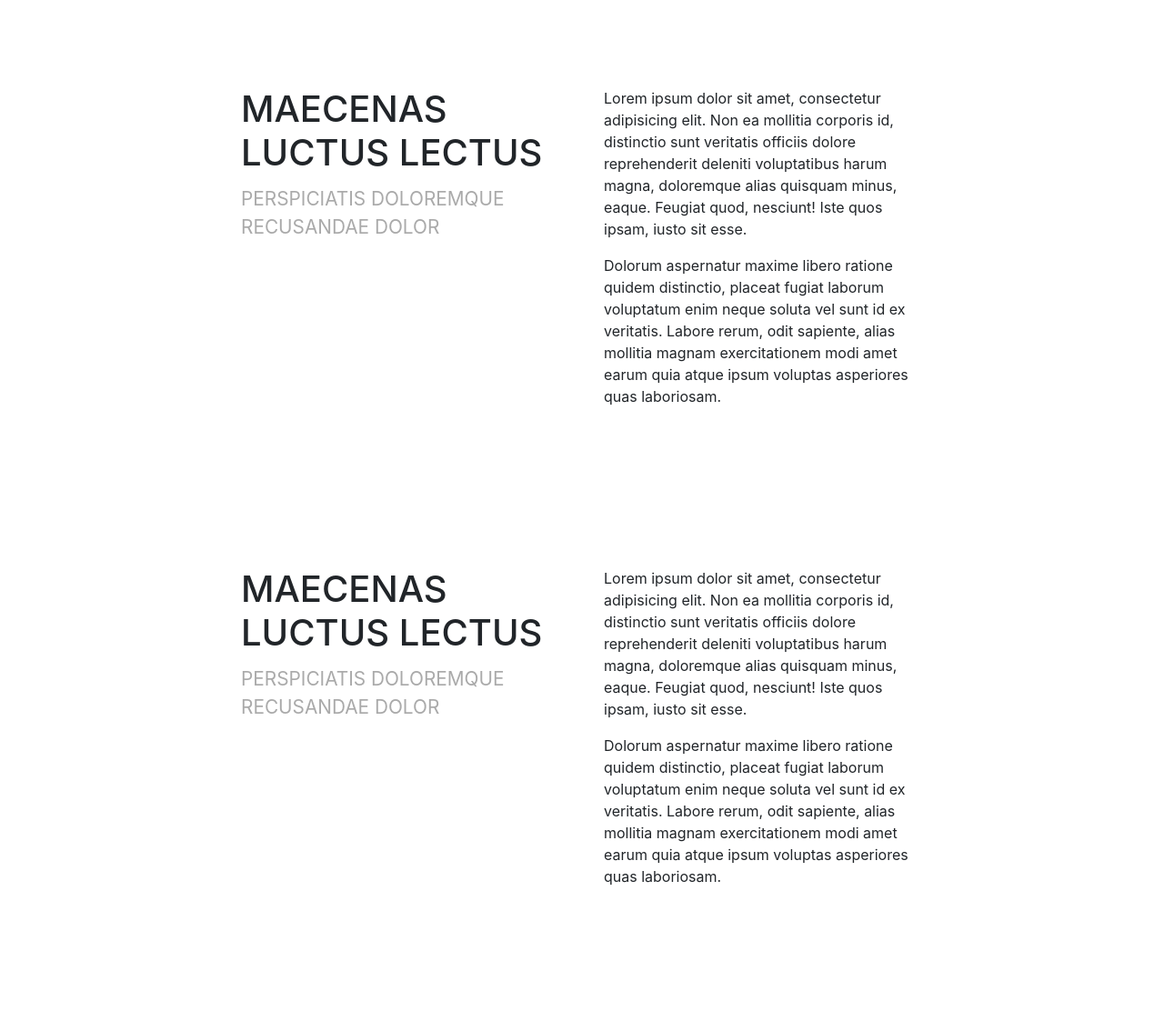
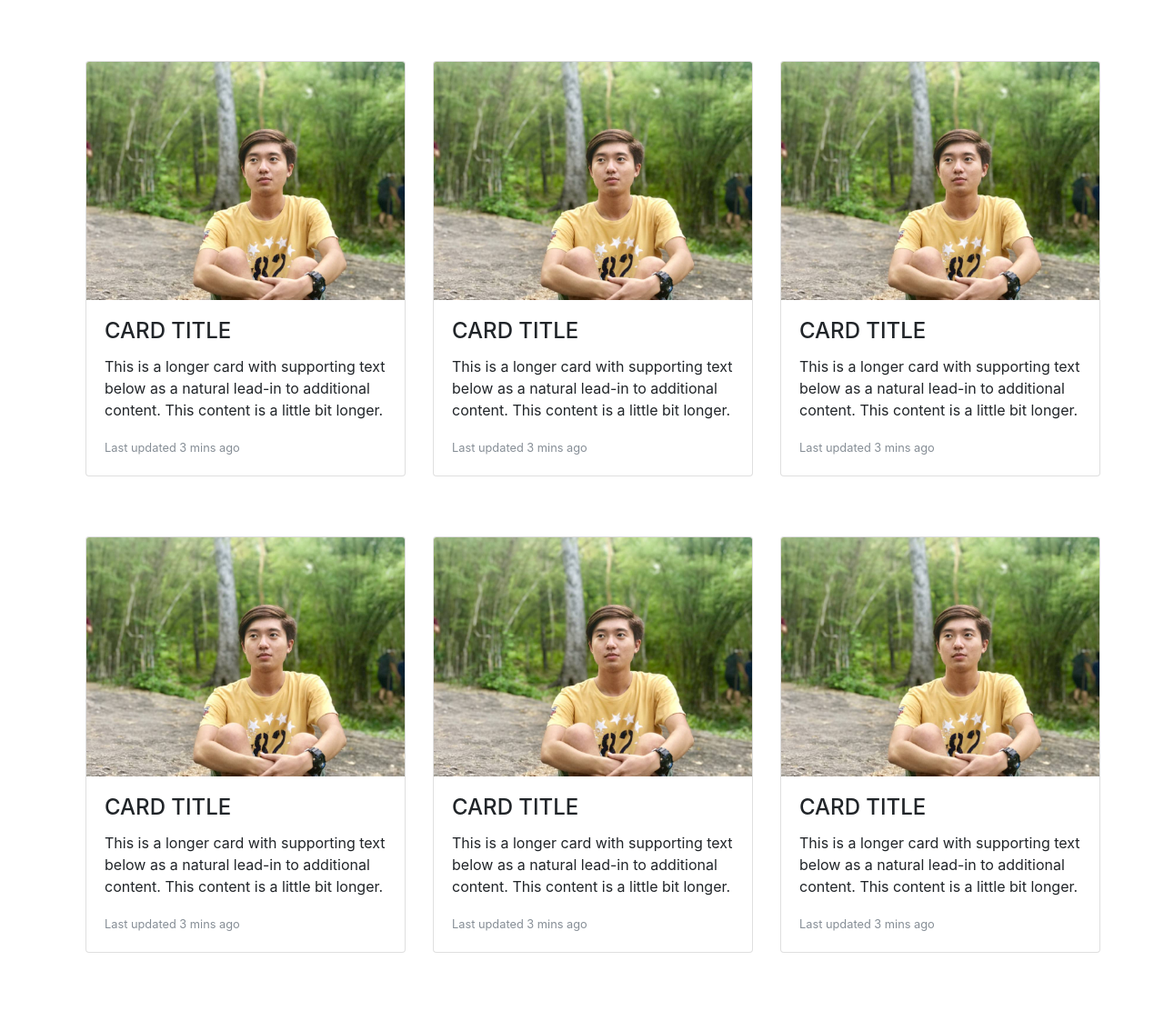
Before and after one commit to Junior-Jr/ITF-Project, a PHP site: page /v-condo.html in a window 1280 px wide. Shown: the part 558-1670 px from the top of the page at 91% size. Before the commit the page ends 1532 px from the top, so only its background shows below. Run offline with PHP 8.4, Linux system fonts and the light colour scheme; some libraries are stand-ins or nearby versions.

Commit message:
Add card to content page

```diff
--- a/css/list.css
+++ b/css/list.css
@@ -2722,7 +2722,7 @@
     }
 
     .wrapper {
-        padding: 6em 0 4em 0;
+        padding: 0em 0 4em 0;
     }
 
         .wrapper > .inner {
@@ -3267,3 +3267,7 @@
                 }
 
         }
+
+        .row{
+            padding-top: 6%;
+        }
--- a/v-condo.html
+++ b/v-condo.html
@@ -3,17 +3,10 @@
 <head>
     <meta charset="UTF-8">
     <meta name="viewport" content="width=device-width, initial-scale=1" />
-    <title>Jinda</title>
+    <title>V-Condo</title>
     <link rel="icon" type="image/x-icon" href="images/logo-title.ico">
     <link rel="stylesheet" href="css/list.css" />
     <link rel="stylesheet" href="css/bootstrap.min.css">
-    <script src="js/jquery-3.2.1.min.js"></script>
-    <script src="https://cdnjs.cloudflare.com/ajax/libs/popper.js/1.12.3/umd/popper.min.js" integrity="sha384-vFJXuSJphROIrBnz7yo7oB41mKfc8JzQZiCq4NCceLEaO4IHwicKwpJf9c9IpFgh" crossorigin="anonymous"></script>
-    <script src="js/bootstrap.min.js"></script>
-    <script src="js/skel.min.js"></script>
-    <script src="js/util.js"></script>
-    <script src="js/main.js"></script>
-    </head>
 </head>
     <body class="landing">
 
@@ -38,46 +31,75 @@
                 <p>Choose • Share • Eat </p>
             </section>
 
-        <!-- One -->
-                <section id="one" class="wrapper style1">
-                    <div class="container 75%">
-                        <div class="row 200%">
-                            <div class="6u 12u$(medium)">
-                                <header class="major">
-                                    <h2>Maecenas luctus lectus</h2>
-                                    <p>Perspiciatis doloremque recusandae dolor</p>
-                                </header>
+        <!-- Card -->
+<section class="wrapper style1">
+    <div class="container">
+        <div class="row">
+            <div class="card-deck">
+                <div class="card">
+                    <img class="card-img-top" src="images/test.jpg" alt="Card image cap">
+                    <div class="card-body">
+                        <h4 class="card-title">Card title</h4>
+                        <p class="card-text">This is a longer card with supporting text below as a natural lead-in to additional content. This content is a little bit longer.</p>
+                        <p class="card-text"><small class="text-muted">Last updated 3 mins ago</small></p>
                     </div>
-                            <div class="6u$ 12u$(medium)">
-                                <p>Lorem ipsum dolor sit amet, consectetur adipisicing elit. Non ea mollitia corporis id, distinctio sunt veritatis officiis dolore reprehenderit deleniti voluptatibus harum magna, doloremque alias quisquam minus, eaque. Feugiat quod, nesciunt! Iste quos ipsam, iusto sit esse.</p>
-                                <p>Dolorum aspernatur maxime libero ratione quidem distinctio, placeat fugiat laborum voluptatum enim neque soluta vel sunt id ex veritatis. Labore rerum, odit sapiente, alias mollitia magnam exercitationem modi amet earum quia atque ipsum voluptas asperiores quas laboriosam.</p>
+                </div>
+                <div class="card">
+                    <img class="card-img-top" src="images/test.jpg" alt="Card image cap">
+                    <div class="card-body">
+                        <h4 class="card-title">Card title</h4>
+                        <p class="card-text">This is a longer card with supporting text below as a natural lead-in to additional content. This content is a little bit longer.</p>
+                        <p class="card-text"><small class="text-muted">Last updated 3 mins ago</small></p>
+                    </div>
+                </div>
+                <div class="card">
+                    <img class="card-img-top" src="images/test.jpg" alt="Card image cap">
+                    <div class="card-body">
+                        <h4 class="card-title">Card title</h4>
+                        <p class="card-text">This is a longer card with supporting text below as a natural lead-in to additional content. This content is a little bit longer.</p>
+                        <p class="card-text"><small class="text-muted">Last updated 3 mins ago</small></p>
                     </div>
                 </div>
             </div>
-                </section>
-        <!-- One -->
-                <section id="one" class="wrapper style1">
-                    <div class="container 75%">
-                        <div class="row 200%">
-                            <div class="6u 12u$(medium)">
-                                <header class="major">
-                                    <h2>Maecenas luctus lectus</h2>
-                                    <p>Perspiciatis doloremque recusandae dolor</p>
-                                </header>
         </div>
-                            <div class="6u$ 12u$(medium)">
-                                <p>Lorem ipsum dolor sit amet, consectetur adipisicing elit. Non ea mollitia corporis id, distinctio sunt veritatis officiis dolore reprehenderit deleniti voluptatibus harum magna, doloremque alias quisquam minus, eaque. Feugiat quod, nesciunt! Iste quos ipsam, iusto sit esse.</p>
-                                <p>Dolorum aspernatur maxime libero ratione quidem distinctio, placeat fugiat laborum voluptatum enim neque soluta vel sunt id ex veritatis. Labore rerum, odit sapiente, alias mollitia magnam exercitationem modi amet earum quia atque ipsum voluptas asperiores quas laboriosam.</p>
+        <div class="row">
+            <div class="card-deck">
+                <div class="card">
+                    <img class="card-img-top" src="images/test.jpg" alt="Card image cap">
+                    <div class="card-body">
+                        <h4 class="card-title">Card title</h4>
+                        <p class="card-text">This is a longer card with supporting text below as a natural lead-in to additional content. This content is a little bit longer.</p>
+                        <p class="card-text"><small class="text-muted">Last updated 3 mins ago</small></p>
+                    </div>
+                </div>
+                <div class="card">
+                    <img class="card-img-top" src="images/test.jpg" alt="Card image cap">
+                    <div class="card-body">
+                        <h4 class="card-title">Card title</h4>
+                        <p class="card-text">This is a longer card with supporting text below as a natural lead-in to additional content. This content is a little bit longer.</p>
+                        <p class="card-text"><small class="text-muted">Last updated 3 mins ago</small></p>
+                    </div>
+                </div>
+                <div class="card">
+                    <img class="card-img-top" src="images/test.jpg" alt="Card image cap">
+                    <div class="card-body">
+                        <h4 class="card-title">Card title</h4>
+                        <p class="card-text">This is a longer card with supporting text below as a natural lead-in to additional content. This content is a little bit longer.</p>
+                        <p class="card-text"><small class="text-muted">Last updated 3 mins ago</small></p>
+                    </div>
+                </div>
             </div>
         </div>
     </div>
 </section>
 
         <!-- Scripts -->
-            <script src="assets/js/jquery.min.js"></script>
-            <script src="assets/js/skel.min.js"></script>
-            <script src="assets/js/util.js"></script>
-            <script src="assets/js/main.js"></script>
+            <script src="js/jquery-3.2.1.min.js"></script>
+            <script src="https://cdnjs.cloudflare.com/ajax/libs/popper.js/1.12.3/umd/popper.min.js" integrity="sha384-vFJXuSJphROIrBnz7yo7oB41mKfc8JzQZiCq4NCceLEaO4IHwicKwpJf9c9IpFgh" crossorigin="anonymous"></script>
+            <script src="js/bootstrap.min.js"></script>
+            <script src="js/skel.min.js"></script>
+            <script src="js/util.js"></script>
+            <script src="js/main.js"></script>
 
     </body>
 </html>
```
Also changed, not shown: gaygee.html (+46 -18 lines), jinda.html (+58 -36 lines). Lines whose indentation alone changed are shown as unchanged.
